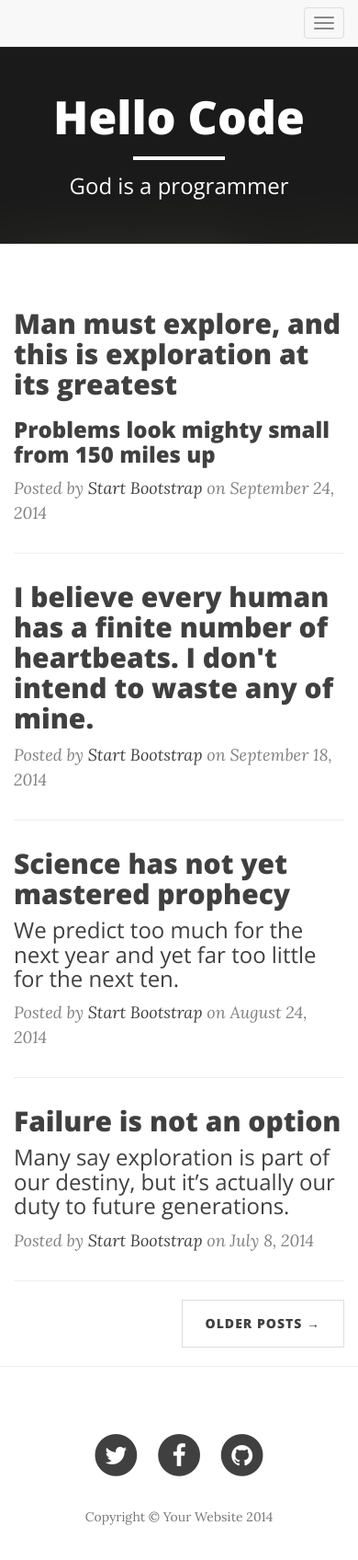
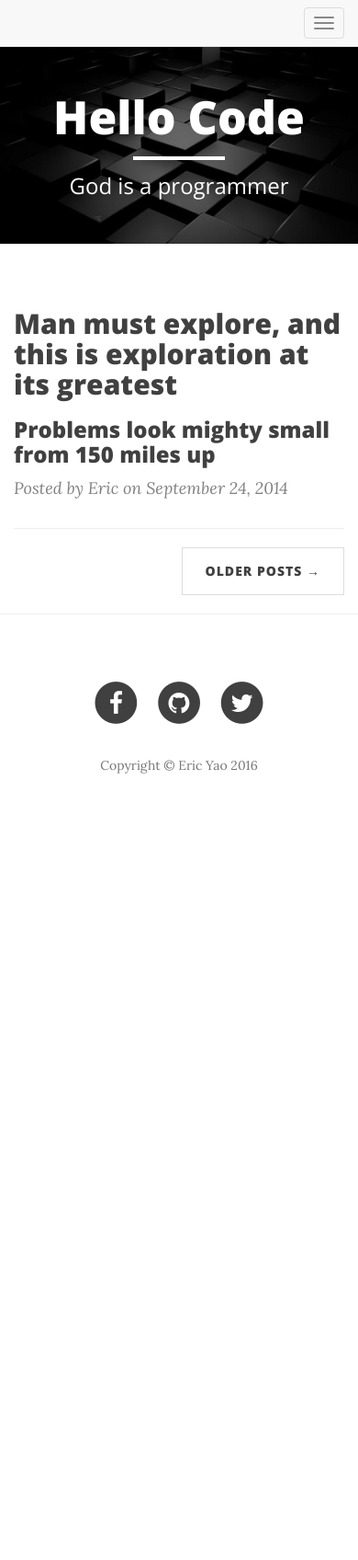
Before and after one commit to Ericyao7/HelloCode, a plain HTML site: page index.html in a window 390 px wide. Shown: the whole page at 92% size. After the commit the page ends 908 px from the top, so only its background shows below. Drawn offline with nearby package versions, Linux system fonts and the light colour scheme.

Commit message:
Finish the basic UI design

```diff
--- a/index.html
+++ b/index.html
@@ -71,7 +71,7 @@
 
     <!-- Page Header -->
     <!-- Set your background image for this header on the line below. -->
-    <header class="intro-header" style="background-image: url('img/home-bg.png')">
+    <header class="intro-header" style="background-image: url('img/home-bg.jpg')">
         <div class="container">
             <div class="row">
                 <div class="col-lg-8 col-lg-offset-2 col-md-1 col-md-offset-8">
@@ -100,42 +100,11 @@
                             Problems look mighty small from 150 miles up
                         </h3>
                     </a>
-                    <p class="post-meta">Posted by <a href="#">Start Bootstrap</a> on September 24, 2014</p>
+                    <p class="post-meta">Posted by Eric on September 24, 2014</p>
                 </div>
                 <hr>
-                <div class="post-preview">
-                    <a href="post.html">
-                        <h2 class="post-title">
-                            I believe every human has a finite number of heartbeats. I don't intend to waste any of mine.
-                        </h2>
-                    </a>
-                    <p class="post-meta">Posted by <a href="#">Start Bootstrap</a> on September 18, 2014</p>
-                </div>
-                <hr>
-                <div class="post-preview">
-                    <a href="post.html">
-                        <h2 class="post-title">
-                            Science has not yet mastered prophecy
-                        </h2>
-                        <h3 class="post-subtitle">
-                            We predict too much for the next year and yet far too little for the next ten.
-                        </h3>
-                    </a>
-                    <p class="post-meta">Posted by <a href="#">Start Bootstrap</a> on August 24, 2014</p>
-                </div>
-                <hr>
-                <div class="post-preview">
-                    <a href="post.html">
-                        <h2 class="post-title">
-                            Failure is not an option
-                        </h2>
-                        <h3 class="post-subtitle">
-                            Many say exploration is part of our destiny, but it’s actually our duty to future generations.
-                        </h3>
-                    </a>
-                    <p class="post-meta">Posted by <a href="#">Start Bootstrap</a> on July 8, 2014</p>
-                </div>
-                <hr>
+
+
                 <!-- Pager -->
                 <ul class="pager">
                     <li class="next">
@@ -154,16 +123,9 @@
             <div class="row">
                 <div class="col-lg-8 col-lg-offset-2 col-md-10 col-md-offset-1">
                     <ul class="list-inline text-center">
+
                         <li>
-                            <a href="#">
-                                <span class="fa-stack fa-lg">
-                                    <i class="fa fa-circle fa-stack-2x"></i>
-                                    <i class="fa fa-twitter fa-stack-1x fa-inverse"></i>
-                                </span>
-                            </a>
-                        </li>
-                        <li>
-                            <a href="#">
+                            <a href="https://www.facebook.com/eric.yao.73700">
                                 <span class="fa-stack fa-lg">
                                     <i class="fa fa-circle fa-stack-2x"></i>
                                     <i class="fa fa-facebook fa-stack-1x fa-inverse"></i>
@@ -171,15 +133,23 @@
                             </a>
                         </li>
                         <li>
-                            <a href="#">
+                            <a href="https://github.com/Ericyao7">
                                 <span class="fa-stack fa-lg">
                                     <i class="fa fa-circle fa-stack-2x"></i>
                                     <i class="fa fa-github fa-stack-1x fa-inverse"></i>
                                 </span>
                             </a>
                         </li>
+                        <li>
+
+                                <span class="fa-stack fa-lg">
+                                    <i class="fa fa-circle fa-stack-2x"></i>
+                                    <i class="fa fa-twitter fa-stack-1x fa-inverse"></i>
+                                </span>
+                            </a>
+                        </li>
                     </ul>
-                    <p class="copyright text-muted">Copyright &copy; Your Website 2014</p>
+                    <p class="copyright text-muted">Copyright &copy; Eric Yao 2016</p>
                 </div>
             </div>
         </div>
```
Also changed, not shown: about.html (+21 -16 lines), contact.html (+16 -16 lines), post.html (+23 -56 lines), img/about-bg.jpg (deleted), img/black.png (renamed from img/home-bg.png), img/home-bg.jpg (added).
